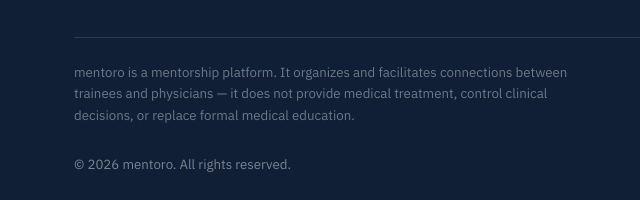
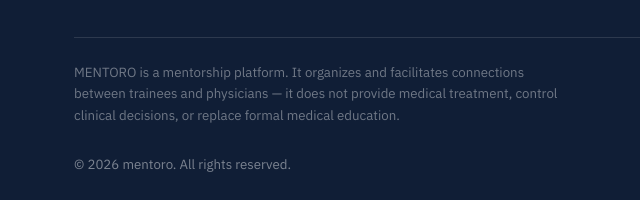
Before and after one commit to mustvfva17-cell/mentoro, a plain HTML site: page index.html in a window 1280 px wide. Shown: the part 3090-3290 px from the top of the page, 20-660 px from the left. Drawn offline with nearby package versions, Linux system fonts and the light colour scheme.

Commit message:
Polish MENTORO homepage

```diff
--- a/index.html
+++ b/index.html
@@ -168,7 +168,7 @@
       </div>
     </div>
   </section>
-  <!-- WHAT YOU CAN EXPERIENCE -->
+
 
 <!-- FINAL CTA -->
   <section class="section section-tight-top home-final-cta" style="padding-bottom: var(--section-py);">
@@ -213,7 +213,7 @@
         <a href="https://mentor-form.zite.so/" target="_blank" rel="noopener">Become a Mentor</a>
       </div>
     </div>
-    <p class="footer-disclaimer">mentoro is a mentorship platform. It organizes and facilitates connections between trainees and physicians — it does not provide medical treatment, control clinical decisions, or replace formal medical education.</p>
+    <p class="footer-disclaimer">MENTORO is a mentorship platform. It organizes and facilitates connections between trainees and physicians — it does not provide medical treatment, control clinical decisions, or replace formal medical education.</p>
     <div class="footer-bottom">
       <span>© 2026 mentoro. All rights reserved.</span>
       <span>Made for the medical community in Egypt.</span>
```
